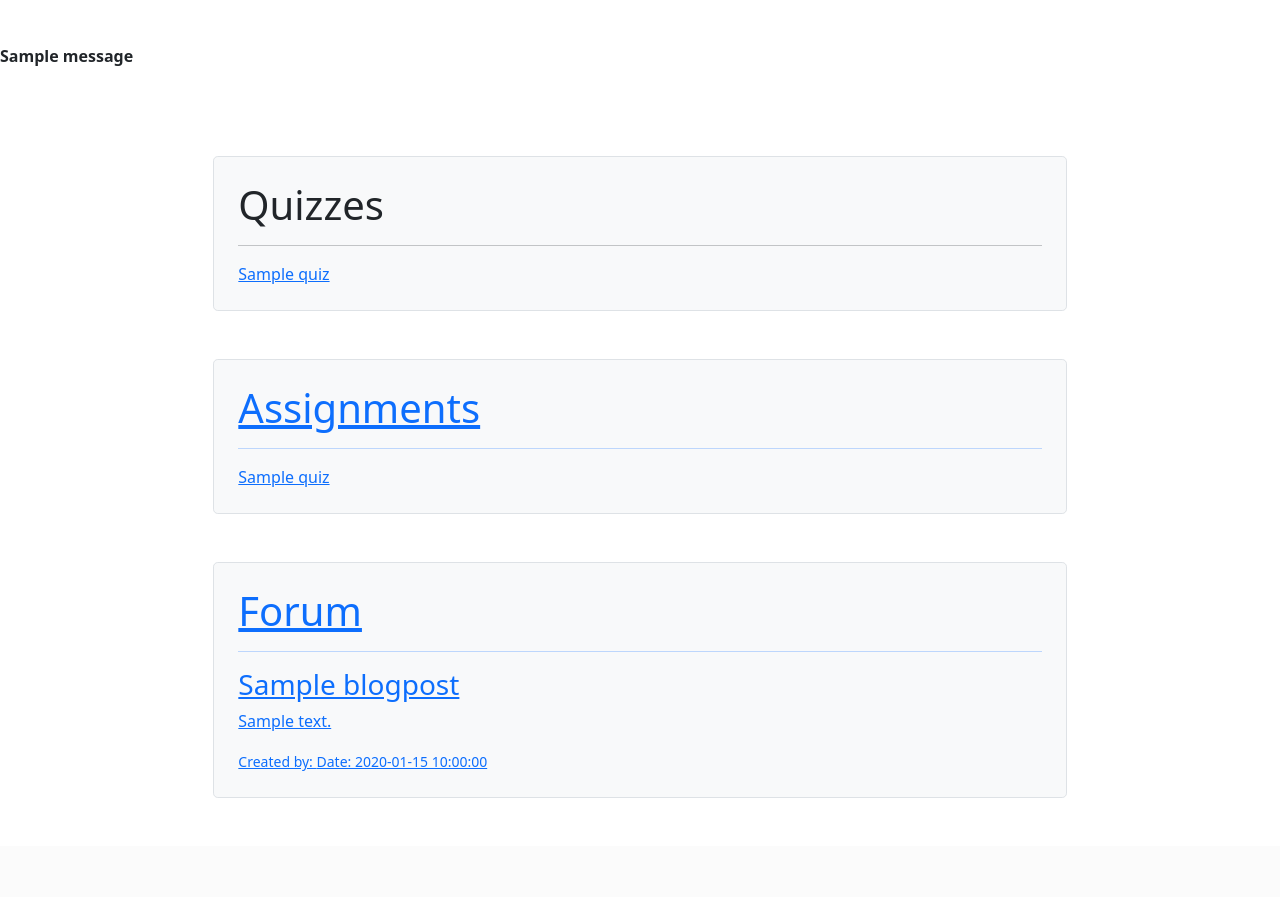
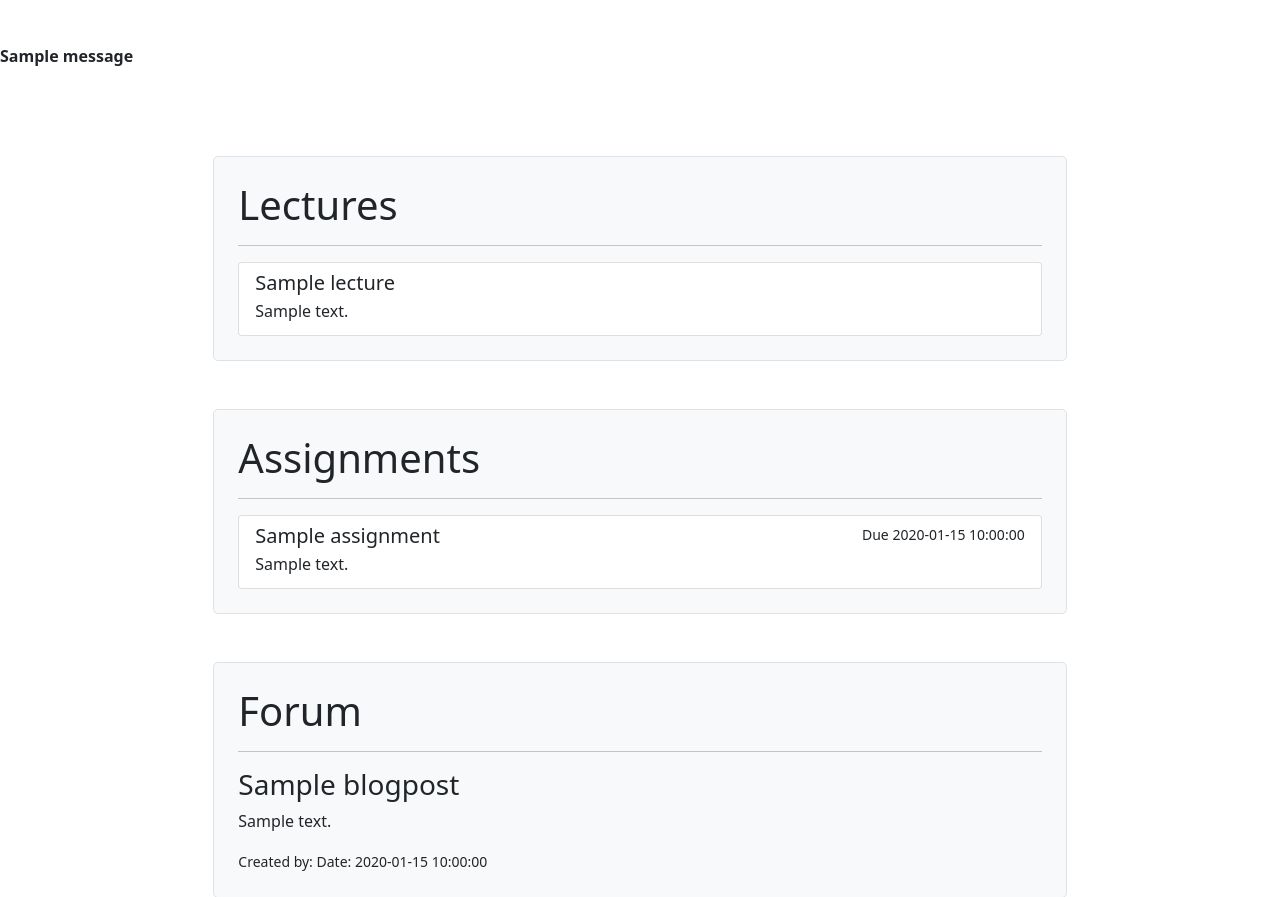
Before and after one commit to pedrofdzl/pingus-hackmty21, a Flask app: page /classes/detail/1 in a window 1280 px wide. Shown: the part 198-1095 px from the top of the page. Before the commit the page ends 996 px from the top, so only its background shows below. Run offline with Flask 2, Linux system fonts and the light colour scheme; tables that the repository leaves empty hold one stand-in row (values such as "Sample post"); one stand-in notice (Sample message) is shown; parts of the project's set-up code (start-up, migrations or seed data) failed here and were passed over.

Commit message:
HTML for Assi and Lect

```diff
--- a/app.py
+++ b/app.py
@@ -510,12 +510,10 @@ def lecture_detail(classid, lectid):
 @app.route('/classes/detail/<int:classid>/assignment/create', methods=['GET', 'POST'])
 def assignment_create(classid):
     clase = Class.query.get_or_404(classid)
-
     form = AssignmentForm()
 
     # print(form.dueDate.data)
     if request.method == 'POST' and form.validate():
-        print('hello')
         assignment = Assignment(name=form.name.data, description=form.description.data, dateDue=form.dateDue.data)
         assignment.class_id = clase.id
 
--- a/templates/class_create.html
+++ b/templates/class_create.html
@@ -17,7 +17,7 @@
                     {{ form.hidden_tag() }}
 
                 <div class="form-floating mb-3">
-                    {{ form.name(class="form-control", id="floatingInput", placeholder="Name of the Class") }}
+                    {{ form.name(class="form-control", id="floatingInput", placeholder="Name of the class") }}
                     <!-- <input type="username" class="form-control" id="floatingInput" placeholder="username"> -->
                     {{ form.name.label() }}
                     <!-- <label for="floatingInput">Username</label> -->
--- a/templates/class_detail.html
+++ b/templates/class_detail.html
@@ -16,7 +16,7 @@
     {% for message in get_flashed_messages() %}
     <p><strong>{{ message }}</strong></p><br>
     {% endfor %}
-    <div class="col-md-10 mx-auto col-lg-8 px-4 py-4 my-5 text-left bg-light rounded-3 border">
+    <!-- <div class="col-md-10 mx-auto col-lg-8 px-4 py-4 my-5 text-left bg-light rounded-3 border">
         <h1>Quizzes</h1>
         <hr>
         {% if not clase.quizes[0] %}
@@ -31,6 +31,30 @@
         <br>
             <a class="btn btn-success" href="{{url_for('classes')}}">Add quiz</a>
         {% endif %}
+    </div> -->
+
+    <div class="col-md-10 mx-auto col-lg-8 px-4 py-4 my-5 text-left bg-light rounded-3 border">
+        <h1>Lectures</h1>
+        <hr>
+        {% if not clase.lectures[0] %}
+            <h4>It looks like there are no lectures &#128526</h4>
+        {% else %}
+        <div class="list-group">
+            {% for lecture in clase.lectures %}
+                <a href="{{url_for('lecture_detail', classid=clase.id, lectid=lecture.id)}}" class="list-group-item list-group-item-action flex-column align-items-start">
+                    <div class="d-flex w-100 justify-content-between">
+                        <h5 class="mb-1">{{lecture.name}}</h5>
+                    </div>
+                    <p class="mb-1">{{lecture.content}}</p>
+                </a>
+            {% endfor %}
+        </div>
+        {% endif %}
+
+        {% if current_user.isTeacher %}
+        <br>
+            <a class="btn btn-success" href="{{url_for('lecture_create', classid=clase.id)}}">Add lecture</a>
+        {% endif %}
     </div>
 
     <div class="col-md-10 mx-auto col-lg-8 px-4 py-4 my-5 text-left bg-light rounded-3 border">
@@ -39,14 +63,22 @@
             {% if not clase.assignments[0] %}
                 <h4>It looks like there are no assignments &#128526</h4>
             {% else %}
-                {% for quiz in clase.quizes %}
-                    <a href="{{url_for('quiz_detail', id=quiz.id)}}">{{quiz.name}}</h3>
+            <div class="list-group">
+                {% for assignment in clase.assignments %}
+                    <a href="{{url_for('assignment_detail', classid=clase.id, assid=assignment.id)}}" class="list-group-item list-group-item-action flex-column align-items-start">
+                        <div class="d-flex w-100 justify-content-between">
+                            <h5 class="mb-1">{{assignment.name}}</h5>
+                            <small>Due {{assignment.dateDue}}</small>
+                        </div>
+                        <p class="mb-1">{{assignment.description}}</p>
+                    </a>
                 {% endfor %}
+            </div>
             {% endif %}
 
             {% if current_user.isTeacher %}
             <br>
-                <a class="btn btn-success" href="{{url_for('classes')}}">Add assignment</a>
+                <a class="btn btn-success" href="{{url_for('assignment_create', classid=clase.id)}}">Add assignment</a>
             {% endif %}
     </div>
 
```
Also changed, not shown: templates/assignment_create.html (+36 -2 lines), templates/lecture_create.html (+30 -2 lines).
